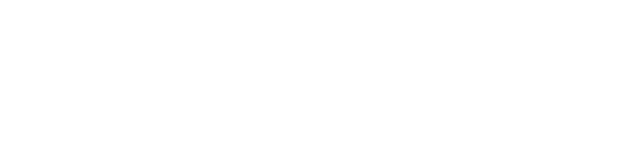
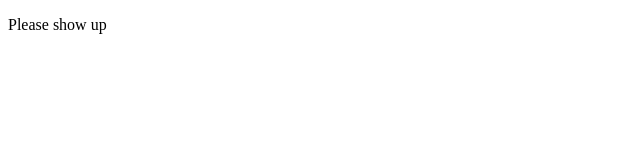
Before and after one commit to ColinRhysRichards/ColinRhysRichards.github.io, a plain HTML site: page index.html in a window 1280 px wide. Shown: the whole page, without its empty margins (0-640 px from the left). Drawn offline with Linux system fonts and the light colour scheme.

Commit message:
please work

```diff
--- a/index.html
+++ b/index.html
@@ -7,6 +7,6 @@
     <title>Please work</title>
 </head>
 <body>
-
+    <p>Please show up</p>
 </body>
 </html>
```
